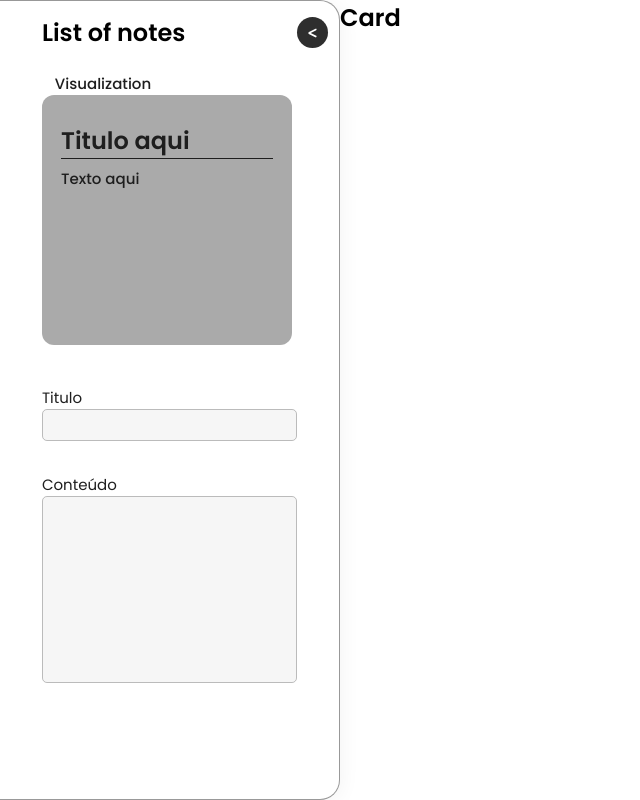
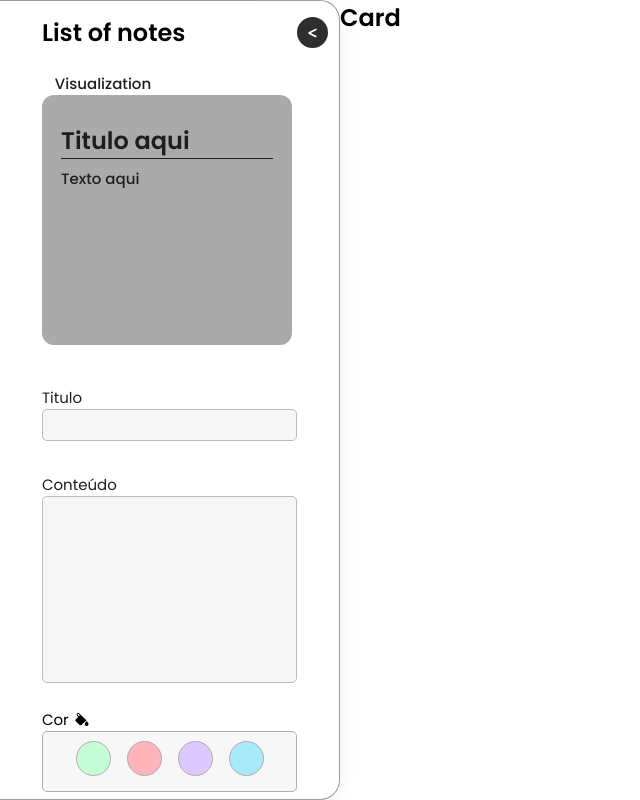
Before and after one commit to WillianOL/List-of-notes, a React (Vite) app: page / in a window 1280 px wide. Shown: the whole page, without its empty margins (0-640 px from the left). Built offline with nearby package versions, Linux system fonts and the light colour scheme.

Commit message:
Finalização da funcionalidade de selecionar as cores do card

```diff
--- a/package.json
+++ b/package.json
@@ -12,6 +12,7 @@
   "dependencies": {
     "react": "^18.2.0",
     "react-dom": "^18.2.0",
+    "react-icons": "^5.0.1",
     "sass": "^1.69.7"
   },
   "devDependencies": {
--- a/src/GlobalContext.jsx
+++ b/src/GlobalContext.jsx
@@ -1,25 +1,37 @@
-import React from 'react'
+import React from 'react';
 
 export const GlobalContext = React.createContext();
 
-export const GlobalStorage = ({children}) => {
+export const GlobalStorage = ({ children }) => {
   const [estilo, setEstilo] = React.useState({
-    titulo: "Titulo aqui",
-    texto: "Texto aqui",
-    background: "#AAA"
-  })
+    titulo: 'Titulo aqui',
+    texto: 'Texto aqui',
+    background: '#AAA',
+  });
 
-  function escreverTitulo({target}) {
-    setEstilo({...estilo, titulo: target.value || "Titulo aqui"})
+  function escreverTitulo({ target }) {
+    setEstilo({ ...estilo, titulo: target.value || 'Titulo aqui' });
   }
 
-  function escreverConteudo({target}) {
-    setEstilo({...estilo, texto: target.value || "Texto aqui"})
+  function escreverConteudo({ target }) {
+    setEstilo({ ...estilo, texto: target.value || 'Texto aqui' });
+  }
+
+  function selecionarCor(cor) {
+    setEstilo({...estilo, background: cor})
   }
 
   return (
-    <GlobalContext.Provider value={{estilo, setEstilo, escreverTitulo, escreverConteudo}}>
+    <GlobalContext.Provider
+      value={{
+        estilo,
+        setEstilo,
+        escreverTitulo,
+        escreverConteudo,
+        selecionarCor,
+      }}
+    >
       {children}
     </GlobalContext.Provider>
-  )
-}
+  );
+};
--- /dev/null
+++ b/src/components/sidebar/ColorBar/ColoBar.scss
@@ -0,0 +1,41 @@
+.color_bar {
+  display: flex;
+  flex-direction: column;
+  margin-top: 1.56rem;
+  p {
+    display: flex;
+    align-items: center;
+    font-size: 0.9375rem;
+    gap: 0.31rem;
+    svg {
+      width: 0.99288rem;
+    }
+  }
+
+  ul {
+    display: flex;
+    align-items: center;
+    justify-content: center;
+    list-style: none;
+    gap: 1rem;
+    background-color: #F7F7F7;
+    border-radius: 0.3125rem;
+    padding: 0.56rem 4.31rem;
+    border: 1px solid #AEAEAE;
+
+    li {
+      button {
+        width: 35px;
+        height: 35px;
+        border: 1px solid #AEAEAE;
+        border-radius: 50%;
+        cursor: pointer;
+        transition: all 0.1s linear;
+        &:hover {
+          transform: translateY(-2px) scale(1.05);
+          border-color: black;
+        }
+      }
+    }
+  }
+}
--- /dev/null
+++ b/src/components/sidebar/ColorBar/ColorBar.jsx
@@ -0,0 +1,21 @@
+import React from 'react';
+import { IoColorFill } from 'react-icons/io5'
+import ColorSelector from './ColorSelector/ColorSelector';
+import "./ColoBar.scss"
+
+const ColorBar = () => {
+
+  return (
+    <div className='color_bar'>
+      <p>Cor <IoColorFill /></p>
+      <ul>
+        <ColorSelector color={"#C5FED6"}/>
+        <ColorSelector color={"#FFB4BB"}/>
+        <ColorSelector color={"#DEC9FF"}/>
+        <ColorSelector color={"#A9EAF9"}/>
+      </ul>
+    </div>
+  );
+};
+
+export default ColorBar;
--- /dev/null
+++ b/src/components/sidebar/ColorBar/ColorSelector/ColorSelector.jsx
@@ -0,0 +1,18 @@
+import React from 'react'
+import { GlobalContext } from '../../../../GlobalContext'
+
+const ColorSelector = ({color}) => {
+  const {selecionarCor} = React.useContext(GlobalContext)
+
+  function selecionarBotao() {
+    selecionarCor(color)
+  }
+
+  return (
+    <li>
+      <button style={{backgroundColor: color}} onClick={selecionarBotao}></button>
+    </li>
+  )
+}
+
+export default ColorSelector
--- a/src/components/sidebar/Sidebar.jsx
+++ b/src/components/sidebar/Sidebar.jsx
@@ -3,6 +3,7 @@ import Header from './Header/Header';
 import "./Sidebar.scss"
 import CardVisualization from './CardVisualization/CardVisualization';
 import InputsContent from './InputsContent/InputsContent';
+import ColorBar from './ColorBar/ColorBar';
 
 const Sidebar = () => {
   const [close, setClose] = React.useState('')
@@ -12,6 +13,7 @@ const Sidebar = () => {
       <Header close={close} setClose={setClose} />
       <CardVisualization/>
       <InputsContent />
+      <ColorBar />
     </section>
   )
 }
```
Also changed, not shown: 1 other file (tests, documents, lock files or other folders).
